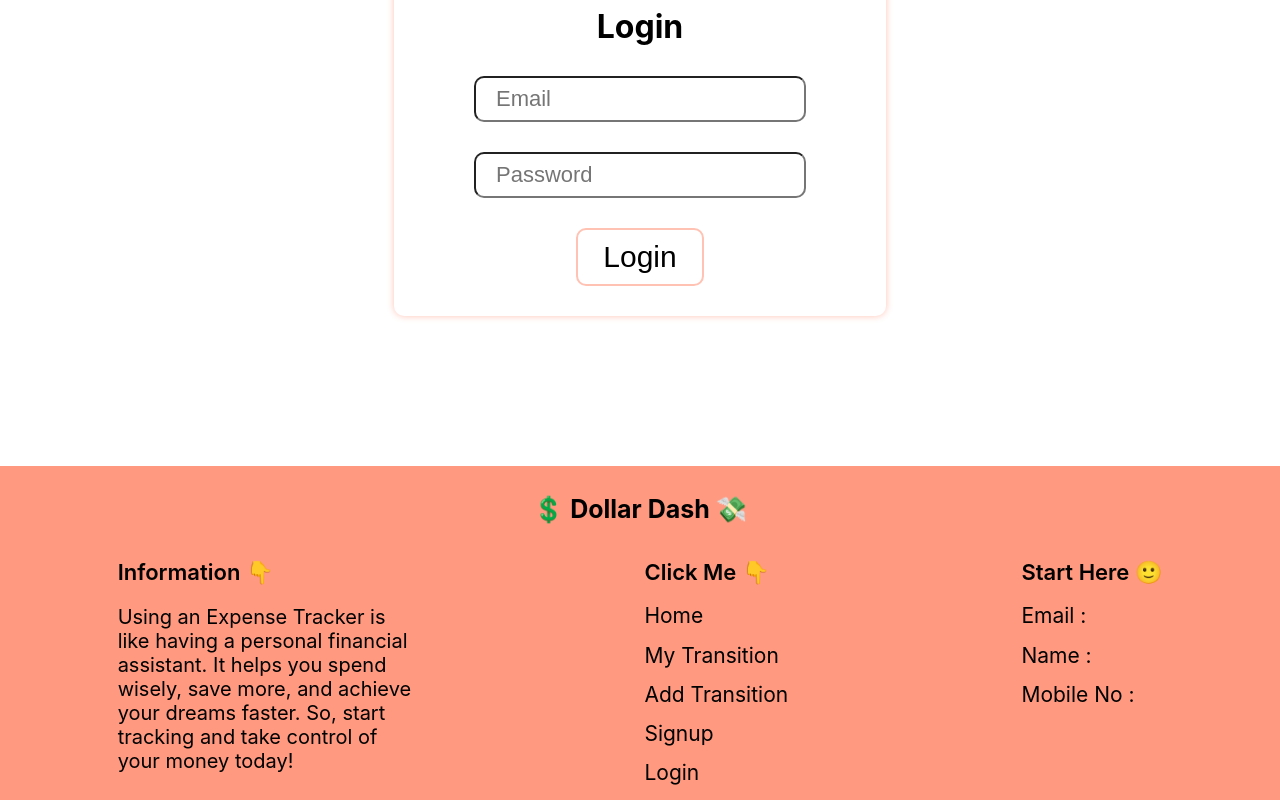
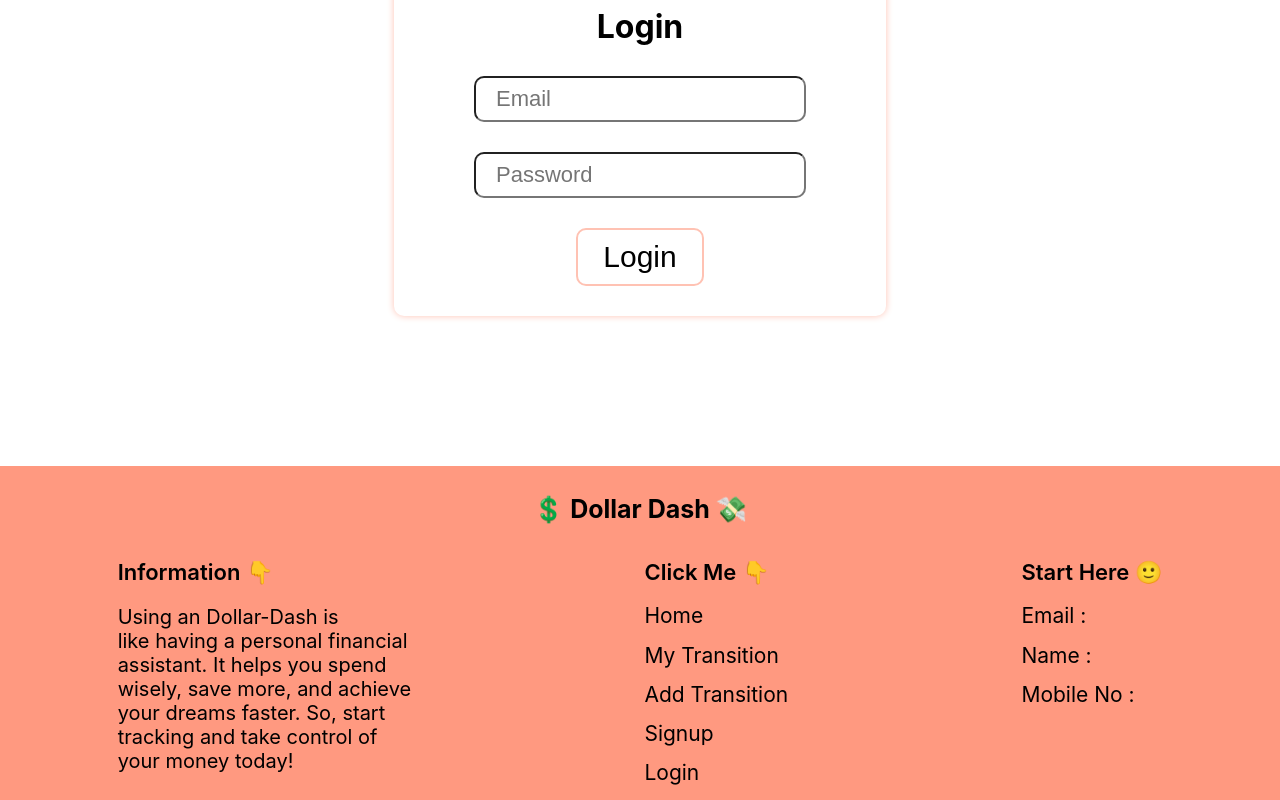
Before and after one commit to datta88/dollar-dash, a React (Create React App) app in the folder client/: page /login in a window 1280 px wide. Shown: the part 284-1084 px from the top of the page. Built offline with nearby package versions, Linux system fonts and the light colour scheme.

Commit message:
added footer chenges

```diff
--- a/client/src/componant/Footer/Footer.js
+++ b/client/src/componant/Footer/Footer.js
@@ -13,7 +13,8 @@ function Footer() {
                     <div >
                         <h2 className="font-size-footer-h-tag">Information 👇</h2>
                         <div>
-                            <p className="font-size-information"> Using an Expense Tracker is <br />
+                            <p className="font-size-information">
+                                 Using an Dollar-Dash is <br />
                                 like having a personal financial<br />
                                 assistant. It helps you spend <br />
                                 wisely, save more, and achieve<br />
```
